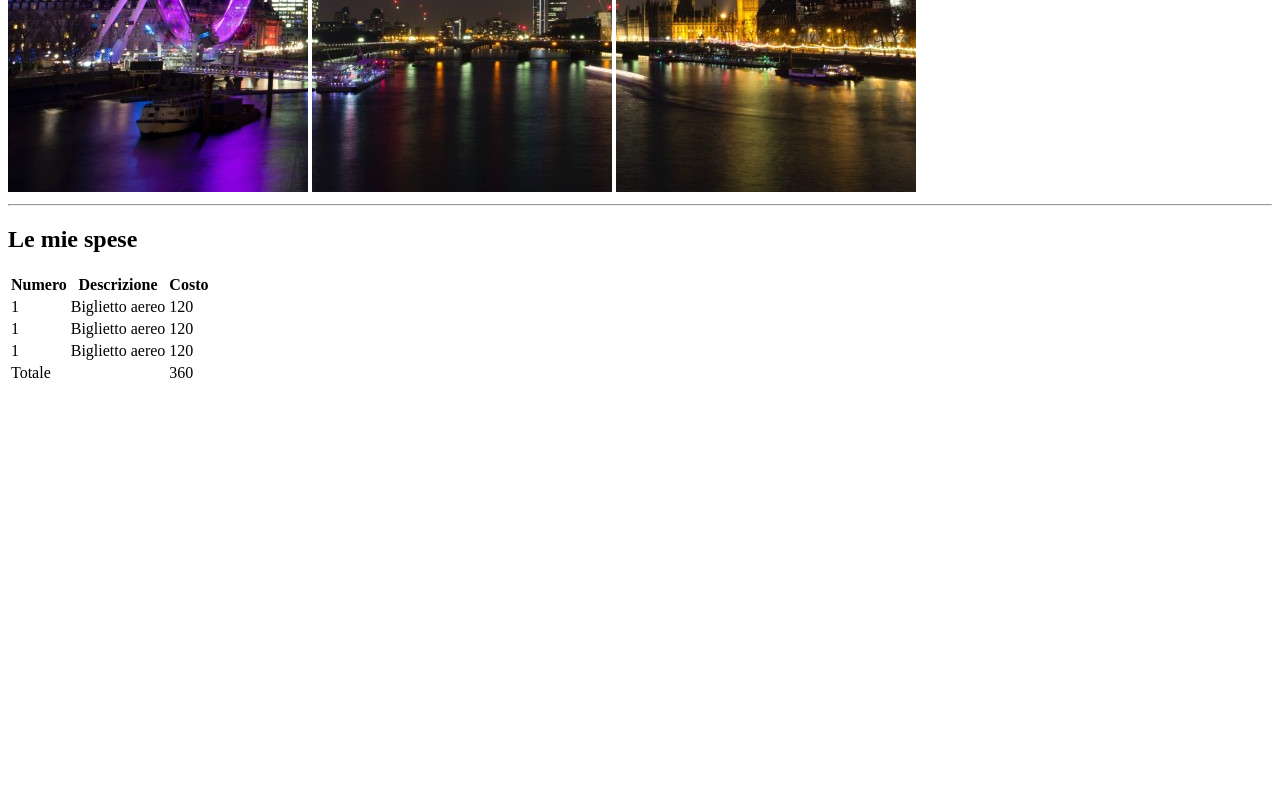
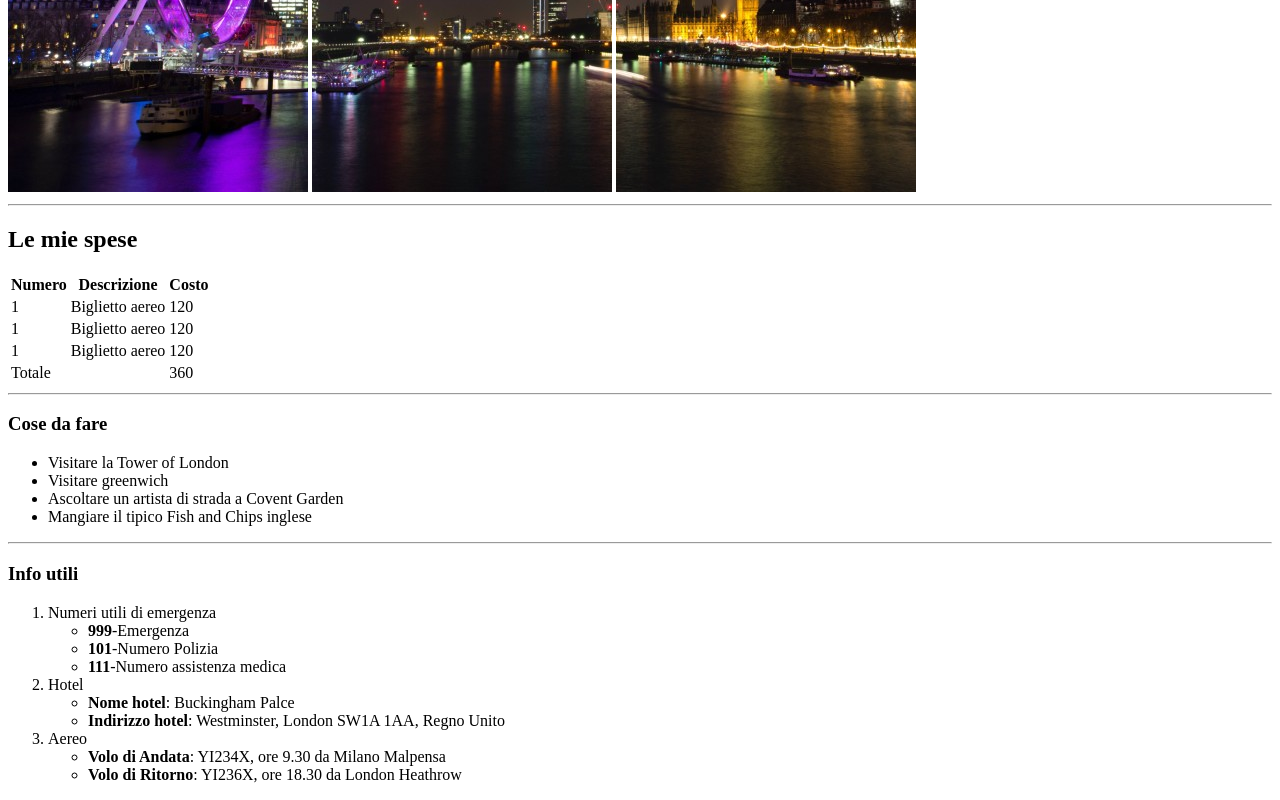
Before and after one commit to Massimo1204/html-london-trip, a plain HTML site: page index.html in a window 1280 px wide. Shown: the part 488-1288 px from the top of the page. Before the commit the page ends 881 px from the top, so only its background shows below. Drawn offline with Linux system fonts and the light colour scheme.

Commit message:
aggiunti info utili

```diff
--- a/index.html
+++ b/index.html
@@ -42,6 +42,45 @@
                 <td>360</td>
             </tr>
         </table>
+        <hr>
+        <section class="sezione primo">
+            <h3>Cose da fare</h3>
+            <ul>
+                <li>Visitare la Tower of London</li>
+                <li>Visitare greenwich</li>
+                <li>Ascoltare un artista di strada a Covent Garden</li>
+                <li>Mangiare il tipico Fish and Chips inglese</li>
+            </ul>
+        </section>
+        <hr>
+        <section class="sezione secondo">
+            <h3>Info utili</h3>
+            <ol>
+                <li>
+                    Numeri utili di emergenza
+                    <ul>
+                        <li><strong>999</strong>-Emergenza</li>
+                        <li><strong>101</strong>-Numero Polizia</li>
+                        <li><strong>111</strong>-Numero assistenza medica</li>
+                    </ul>
+                </li>
+                <li>
+                    Hotel
+                    <ul>
+                        <li><strong>Nome hotel</strong>: Buckingham Palce</li>
+                        <li><strong>Indirizzo hotel</strong>: Westminster, London SW1A 1AA, Regno Unito</li>
+                    </ul>
+                </li>
+                <li>
+                    Aereo
+                    <ul>
+                        <li><strong>Volo di Andata</strong>: YI234X, ore 9.30 da Milano Malpensa</li>
+                        <li><strong>Volo di Ritorno</strong>: YI236X, ore 18.30 da London Heathrow</li>
+                    </ul>
+                </li>
+            </ol>
+
+        </section>
     </main>
 </body>
 </html>
```
